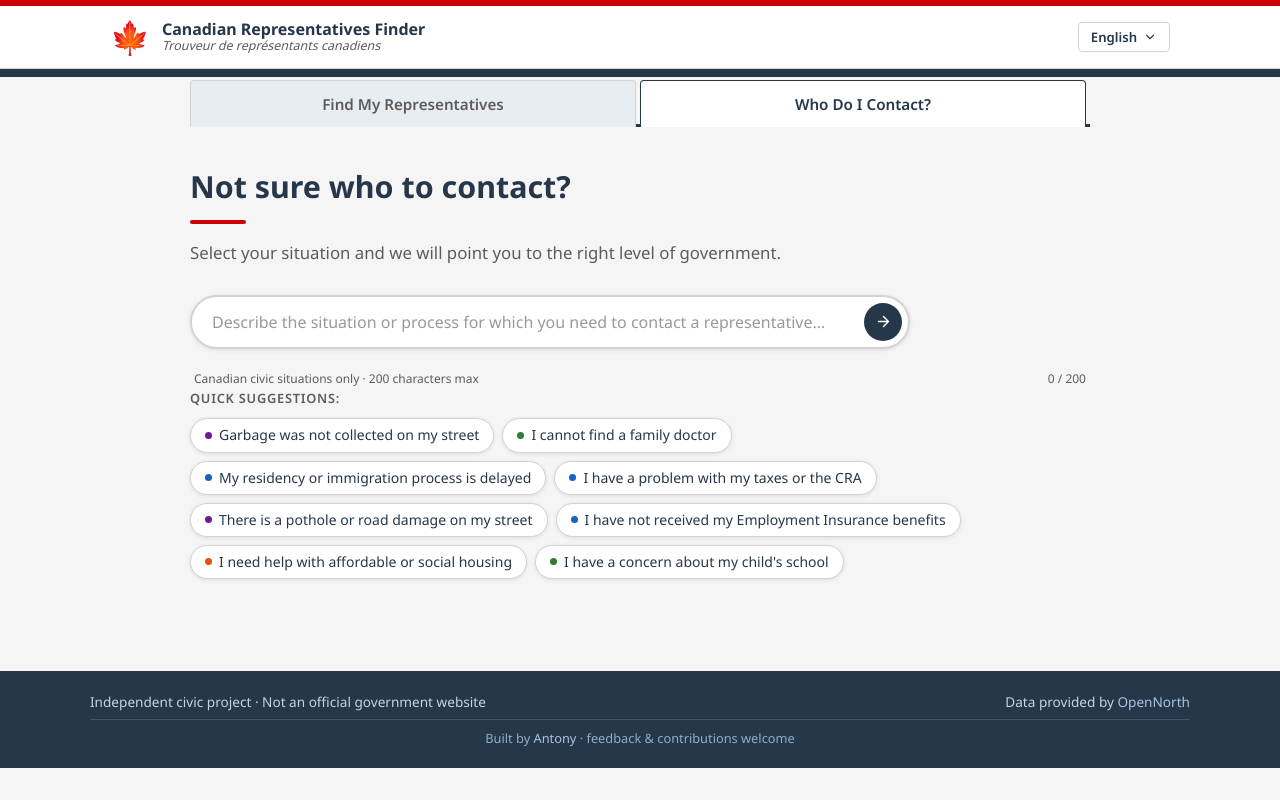
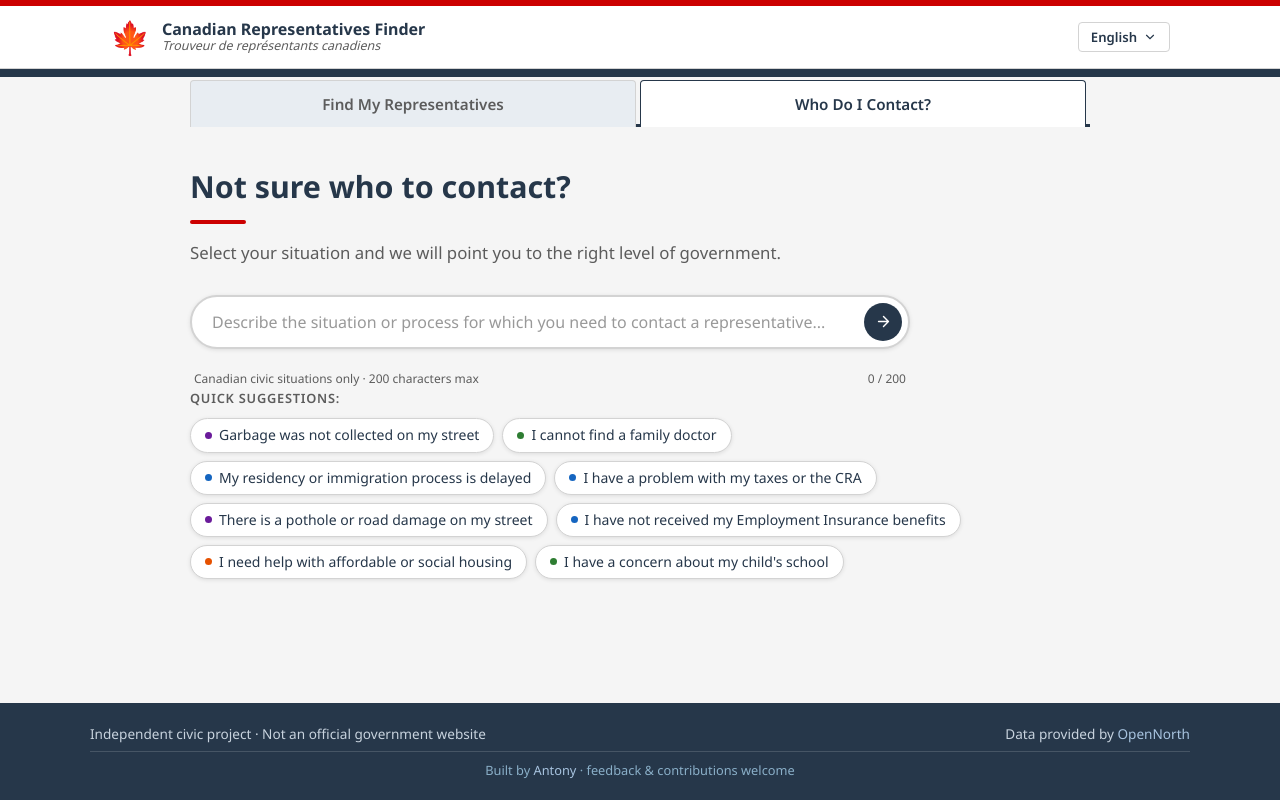
Before and after one commit to antonydis/canadian-representatives-finder, a Flask app: page /triage in a window 1280 px wide. Run offline with Flask 3, Linux system fonts and the light colour scheme.

Commit message:
Fix footer white space (flex layout) and align triage input meta to 720px

```diff
--- a/web/static/css/style.css
+++ b/web/static/css/style.css
@@ -35,7 +35,9 @@ body {
   color: var(--text);
   background: var(--bg);
   line-height: 1.6;
+  display: flex; flex-direction: column; min-height: 100vh;
 }
+main { flex: 1; }
 
 /* ── UTILITY ─────────────────────────────────────────────────── */
 .hidden      { display: none !important; }
@@ -109,7 +111,7 @@ header { background: #fff; border-bottom: 1px solid var(--border); }
 .nav-bar { background: var(--navy); height: 8px; }
 
 /* ── MAIN ────────────────────────────────────────────────────── */
-main { min-height: calc(100vh - 240px); padding: 0 20px 60px; }
+main { padding: 0 20px 60px; }
 
 .container { max-width: 900px; margin: 0 auto; }
 
@@ -349,6 +351,7 @@ h1::after {
 /* ── TRIAGE INPUT META (hint + char counter) ─────────────────── */
 .triage-input-meta {
   display: flex; justify-content: space-between; align-items: center;
+  max-width: 720px;
   margin-top: 6px; padding: 0 4px;
   font-size: .75rem; color: var(--text-muted);
 }
```
